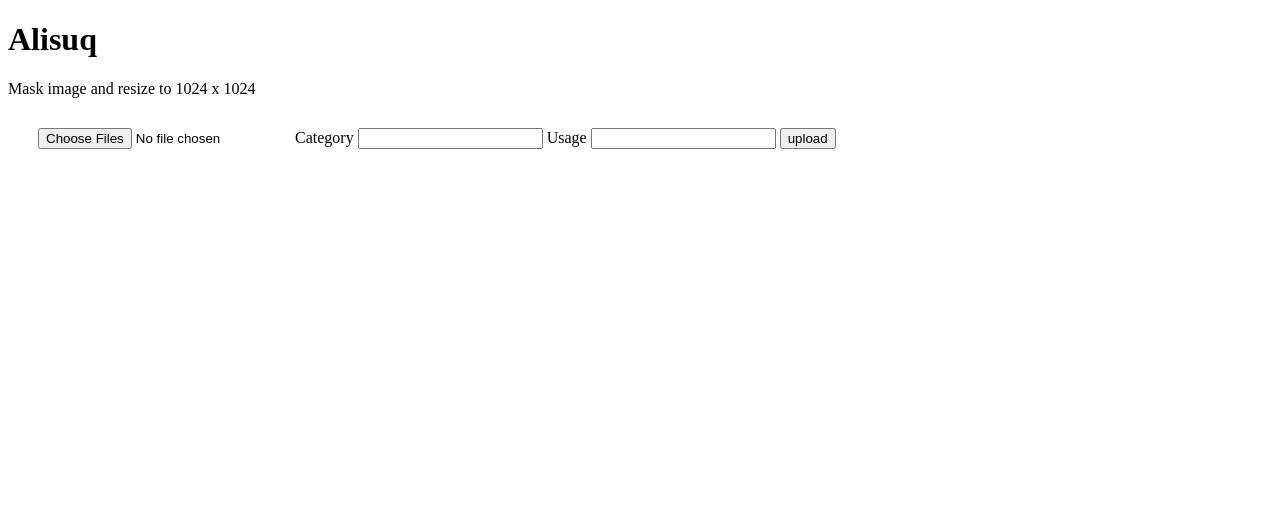
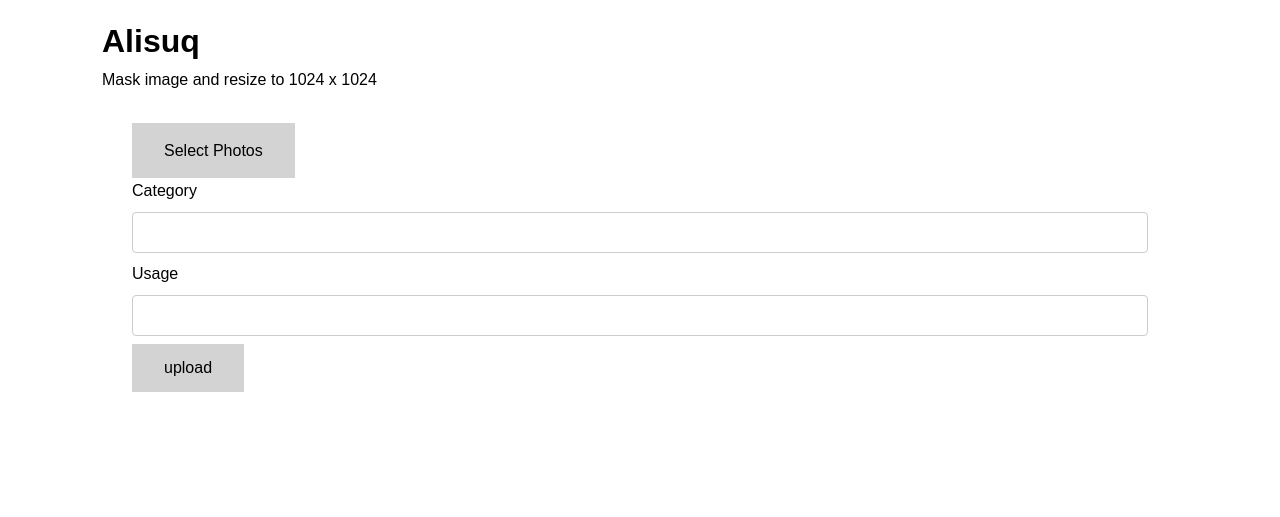
Before and after one commit to tordsyabe/alisuq-images, a Flask app: page / in a window 1280 px wide. Shown: the top 517 px of the page. Run offline with Flask 2, Linux system fonts and the light colour scheme; parts of the project's set-up code (start-up, migrations or seed data) failed here and were passed over; some libraries are stand-ins or nearby versions.

Commit message:
added some css

```diff
--- a/static/css/main.css
+++ b/static/css/main.css
@@ -1,3 +1,20 @@
+* {
+  box-sizing: border-box;
+  margin: 0;
+  padding: 0;
+}
+body {
+  font-family: Arial, Helvetica, sans-serif;
+  line-height: 1.6;
+}
+
+.container {
+  max-width: 1140px;
+  margin: 1rem auto;
+  overflow: auto;
+  padding: 0 2rem;
+}
+
 .upload-preview__img {
   object-fit: contain;
   height: 100%;
@@ -8,11 +25,11 @@
   height: 200px;
   width: 150px;
   text-align: center;
-  margin: 10px;
   transition: 0.3s;
   border: 0.5px solid rgba(0, 0, 0, 0.05);
   cursor: pointer;
   position: relative;
+  margin-bottom: 10px;
 }
 
 .upload-preview span::after {
@@ -25,12 +42,15 @@
   font-size: 1.5rem;
 }
 
-.upload-preview:hover {
+.upload-preview:hover,
+.btn:hover {
   box-shadow: 0 4px 8px 0 rgba(0, 0, 0, 0.1);
 }
 
 #imagePreview {
   display: flex;
+  justify-content: space-between;
+
   flex-wrap: wrap;
   margin-top: 5rem;
 }
@@ -38,3 +58,28 @@
 #uploadForm {
   margin: 30px;
 }
+
+#images {
+  display: none;
+}
+
+.btn {
+  border: none;
+  padding: 15px 32px;
+  text-align: center;
+  text-decoration: none;
+  display: inline-block;
+  font-size: 16px;
+  cursor: pointer;
+  background-color: lightgray;
+}
+
+input[type="text"] {
+  width: 100%;
+  padding: 12px 20px;
+  margin: 8px 0;
+  display: inline-block;
+  border: 1px solid #ccc;
+  border-radius: 4px;
+  box-sizing: border-box;
+}
--- a/templates/index.html
+++ b/templates/index.html
@@ -6,10 +6,13 @@
     <link rel="stylesheet" href="./static/css/main.css" />
   </head>
   <body>
+    <div class="container">
+      <div>
         <h1>Alisuq</h1>
         <p>Mask image and resize to 1024 x 1024</p>
-
+      </div>
       <form method="POST" enctype="multipart/form-data" id="uploadForm">
+        <div>
           <input
             type="file"
             name="images"
@@ -17,11 +20,16 @@
             multiple
             accept="image/png, image/jpeg, image/jpg"
           />
+          <label for="images" class="btn">Select Photos</label>
+        </div>
+        <div>
           <label for="category">Category</label>
           <input type="text" name="category" id="category" />
+        </div>
+
         <label for="usage">Usage</label>
         <input type="text" name="usage" id="usage" />
-      <input type="submit" value="upload" />
+        <input type="submit" value="upload" class="btn" />
 
         <!-- <label for="color">Color</label>
       <input type="text" name="color" id="color" /> -->
@@ -31,6 +39,7 @@
       </form>
 
       <div id="staff"></div>
+    </div>
     <script src="https://code.jquery.com/jquery-3.2.1.min.js"></script>
     <script src="{{url_for('static', filename='js/main.js')}}"></script>
   </body>
```
Lines whose indentation alone changed are shown as unchanged.
